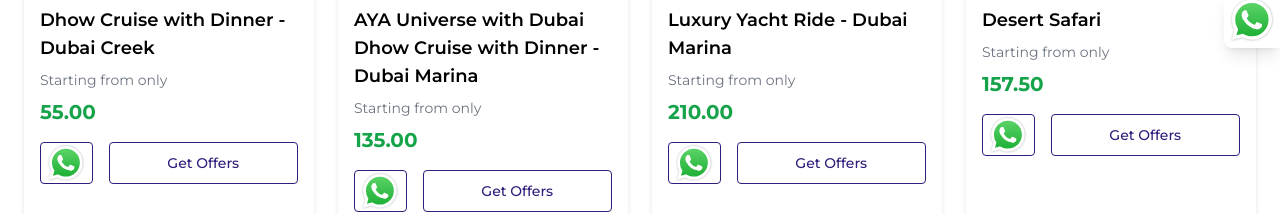
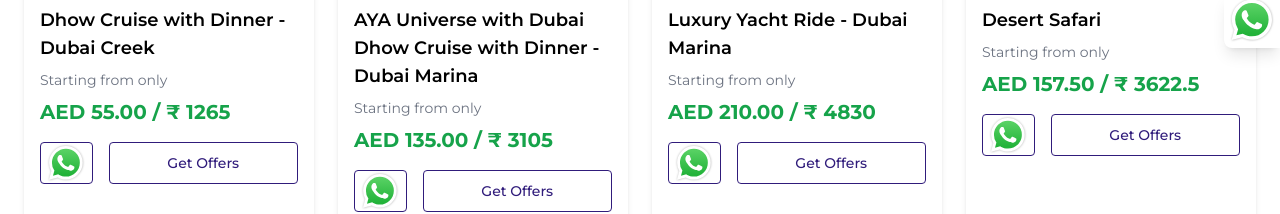
Before and after one commit to Obsidian-Six/rezmy-tour, a Next.js app: page /tours in a window 1280 px wide. Shown: the part 714-928 px from the top of the page. Built offline with nearby package versions, Linux system fonts and the light colour scheme.

Commit message:
Update tour.jsx

```diff
--- a/src/app/_components/tour.jsx
+++ b/src/app/_components/tour.jsx
@@ -189,7 +189,7 @@ export default function Tour() {
             <h2 className="text-lg font-semibold mb-2">{tour.name}</h2>
             <p className="text-sm text-gray-500 mb-2">Starting from only</p>
             <p className="text-green-600 text-xl font-bold mb-4">
-              {tour.price}
+              AED {tour.price} / ₹ {tour.price*23}
             </p>
             <div className="grid grid-cols-4 gap-4 mt-3">
                 <Link
```
